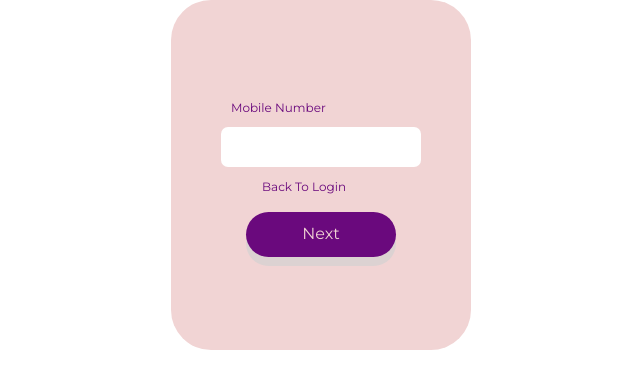
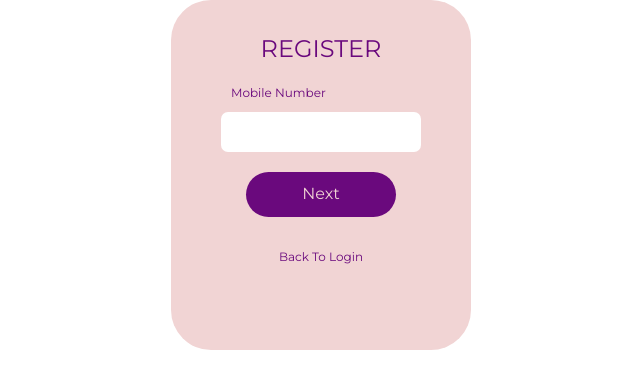
Before and after one commit to randomDrag/makeawish, a React (Create React App) app: page /login in a window 1280 px wide. Shown: the top 388 px of the page, without its empty margins (319-959 px from the left). Built offline with nearby package versions, Linux system fonts and the light colour scheme.

Commit message:
backend starting phase

```diff
--- a/package.json
+++ b/package.json
@@ -14,6 +14,7 @@
     "react-dom": "^17.0.1",
     "react-router-dom": "^5.2.0",
     "react-scripts": "4.0.0",
+    "react-spring": "^8.0.27",
     "web-vitals": "^0.2.4"
   },
   "scripts": {
--- a/src/component/Extra.jsx
+++ b/src/component/Extra.jsx
@@ -1,11 +1,13 @@
-import React from 'react';
+import React, { useRef, useEffect } from 'react';
 import '../css/extra.css';
+import { TimelineLite, Power4 } from 'gsap';
+
 function FillInput(props) {
 
     return (
 
         <div className="Fill">
-        <input type={props.type} value={props.value}  placeholder=""  />
+            <input type={props.type} value={props.value} placeholder="" />
         </div>
 
     );
@@ -16,31 +18,81 @@ function FillButton(props) {
     return (
 
         <div className="Fill">
-      <button type="submit" onClick={props.click} style={{color : props.color , backgroundColor : props.bg , margin : props.margin}} >{props.name}  </button>
+            <button type="submit" onClick={props.click} style={{ color: props.color, backgroundColor: props.bg, margin: props.margin }} >{props.name}  </button>
         </div>
 
     );
 }
 
 
-function FillLabel(props){
+function FillLabel(props) {
 
     return (
-    <label htmlFor="text" className="Fill-label" style={{color : props.color}} >{props.name}</label>
+        <label htmlFor="text" className="Fill-label" style={{ color: props.color }} >{props.name}</label>
     );
 }
 
-function FillLink(props){
+function FillLink(props) {
 
     return (
-    <a href={props.herf} className="Fill-Link" style={{color : props.color}}>{props.name}</a>
+        <a href={props.herf} className="Fill-Link" style={{ color: props.color }}>{props.name}</a>
     )
 }
 
-function FillButtonLink(props){
+function FillButtonLink(props) {
     return (
-        <button type='button' onClick={props.click} className="FillButton-Link" style={{color : props.color}}>{props.name}</button>
-        );
+        <button type='button' onClick={props.click} className="FillButton-Link" style={{ color: props.color }}>{props.name}</button>
+    );
 }
 
-export { FillInput , FillButton  , FillLabel , FillLink , FillButtonLink} ;
+
+function FillAlert(props) {
+    let al = useRef('null');
+    let tl = new TimelineLite();
+
+    useEffect(() => {
+
+        tl.to(al, {
+            display: "flex"
+
+        }).to(al, {
+            duration: 2,
+            opacity: '1',
+            translateY: "-20%",
+            ease: Power4.easeInOut
+        });
+
+        setTimeout(close, 5000);
+
+
+    }, [])
+
+    function close() {
+        tl.to(al, {
+            duration: 2,
+            opacity: 0,
+            ease: Power4.easeInOut
+        }).to(al, {
+            display: 'none'
+        })
+
+    }
+
+    return (
+        <>
+            <div ref={el => al = el} className="FILL-alert" style={{ display: "none", opacity: '0', top: props.top, right: props.right }}>
+                <div className="alert-button">
+                    <FillButtonLink color="black" click={close} name="&times;" />
+                </div>
+                <div className="alert-head">
+                    <h6> {props.heading}</h6>
+                </div>
+                <div className="alert-para">
+                    <p> {props.info}</p>
+                </div>
+            </div>
+        </>
+    );
+}
+
+export { FillInput, FillButton, FillLabel, FillLink, FillButtonLink, FillAlert };
--- a/src/component/Register.card.jsx
+++ b/src/component/Register.card.jsx
@@ -14,17 +14,20 @@ function registerCard (){
             <div className="w-100 h-100 p-0 m-0 d-flex align-items-center justify-content-center">
 
                 <div className="card-box1">
+                    <div className="card-Name">
+                        <h6>register</h6>
+                    </div>
                     <div>
                         <FillLabel color="#6A097D" name="Mobile number" />
                         <FillInput />
                     </div>
 
                     <div>
-                        <FillButtonLink color="#6A097D"  name="back to login" />
-
-                        <FillButton name="Next" margin="5px 0" bg="#6A097D" color="#F1D4D4" />
 
 
+                        <FillButton name="Next" margin="20px 0" bg="#6A097D" color="#F1D4D4" />
+
+                        <FillButtonLink color="#6A097D"  name="back to login" />
                     </div>
                 </div>
             </div>
--- a/src/component/page/Dashboard.jsx
+++ b/src/component/page/Dashboard.jsx
@@ -1,16 +1,31 @@
 import React from 'react';
-
-function Dashboard(){
-
-return (
-
-    <>
+import Nvbar from '../bar/Navbar';
+import '../../css/dashboard.css';
 
 
-    </>
+
+function Dashboard() {
+
+    return (
+
+        <section className="vh-100 w-100 p-0 m-0" style={{ background: "#6A097D" }}>
+            <Nvbar />
+
+            <div className="d-flex align-items-center justify-content-center flex-column ">
+
+                <div className="dashbord-text">
+                 <h1> HELLO , sumit</h1>
+                </div>
+            <div className="dashboard-wishtitle">
+                <h3> your wishes</h3>
+            </div>
+
+            </div>
+
+        </section>
 
 
-);
+    );
 
 
 }
--- a/src/css/dashboard.css
+++ b/src/css/dashboard.css
@@ -0,0 +1,21 @@
+
+.dashbord-text {
+
+    margin: 30px 0;
+}
+
+.dashbord-text h1{
+
+    text-transform: uppercase;
+    color: #F1D4D4;
+    font-family: 'Montserrat', sans-serif;
+
+}
+
+.dashboard-wishtitle h3{
+
+    text-transform: uppercase;
+    color: #F1D4D4;
+    font-family: 'Montserrat', sans-serif;
+
+}
--- a/src/css/extra.css
+++ b/src/css/extra.css
@@ -1,10 +1,19 @@
+.Fill {
+    display: flex;
+    justify-content: center;
+    align-items: center;
+    width: 100%;
+    padding: 0 auto;
+    margin: 0 auto;
+}
+
 .Fill input {
     border-radius: 7px;
     width: 200px;
     height: 40px;
     border: none;
     outline: none;
-    padding: 0 30px;
+    padding: 0 20px;
     font-family: 'montserrat';
     font-size: 13px;
 
@@ -26,7 +35,7 @@
     margin-left: 0;
     margin-right: 0;
     font-family: 'montserrat';
-    box-shadow: 0 9px rgba(216, 211, 211, 0.8);
+
 }
 
 
@@ -37,7 +46,7 @@
     border: none;
 }
 
-.Fill-label{
+.Fill-label {
     font-family: 'montserrat';
 
     text-transform: capitalize;
@@ -47,7 +56,7 @@
     font-size: 12px;
 }
 
-.Fill-Link{
+.Fill-Link {
     font-family: 'montserrat';
 
     text-transform: capitalize;
@@ -58,21 +67,64 @@
 
 }
 
-.FillButton-Link{
+.FillButton-Link {
 
     font-family: 'montserrat';
-   text-align: center;
+    text-align: center;
     text-transform: capitalize;
-    top: 0;
+  justify-content: center;
     display: flex;
-    margin: 10px 10px;
+    margin: 10px auto;
     font-size: 12px;
+
     outline: none;
     border: none;
     background-color: transparent;
 }
 
-.FillButton-Link:hover{
+.FillButton-Link:hover {
 
     text-decoration: underline;
 }
+
+
+
+
+.FILL-alert {
+    display: flex;
+    align-items: center;
+    justify-content: center;
+    flex-direction: column;
+    position: absolute;
+
+    width: 350px;
+    height: 100px;
+
+    z-index: 12;
+    /* border-radius: 20px; */
+    background-color: #F1D4D4;
+}
+
+.alert-head h6 {
+    font-family: 'Nunito', sans-serif;
+    text-transform: uppercase;
+    margin: "5px 0";
+    font-weight: 900;
+  color :#C060A1;
+}
+
+.alert-para p {
+
+    font-family: 'Montserrat', sans-serif;
+    font-weight: 400;
+    font-size: .8rem;
+}
+
+.alert-button {
+
+    position: absolute;
+
+    top: 0;
+    right: 0;
+
+}
--- a/src/css/home.css
+++ b/src/css/home.css
@@ -22,7 +22,7 @@ body{
     font-family: 'Montserrat', sans-serif;
 
  font-size: 2rem;
-    color:#F1D4D4
+    color:#F1D4D4;
 
 }
 
--- a/src/css/register.css
+++ b/src/css/register.css
@@ -9,4 +9,19 @@
     justify-content: center;
     opacity: 1;
     flex-direction: column;
+    position: relative;
 }
+
+.card-Name{
+    position: absolute;
+
+    top: 10%;
+}
+
+.card-Name h6{
+
+    text-transform: uppercase;
+    font-family: 'Montserrat', sans-serif;
+    font-size: 1.5rem;
+color: #6A097D;
+}
```
Also changed, not shown: 1 other file (tests, documents, lock files or other folders).
